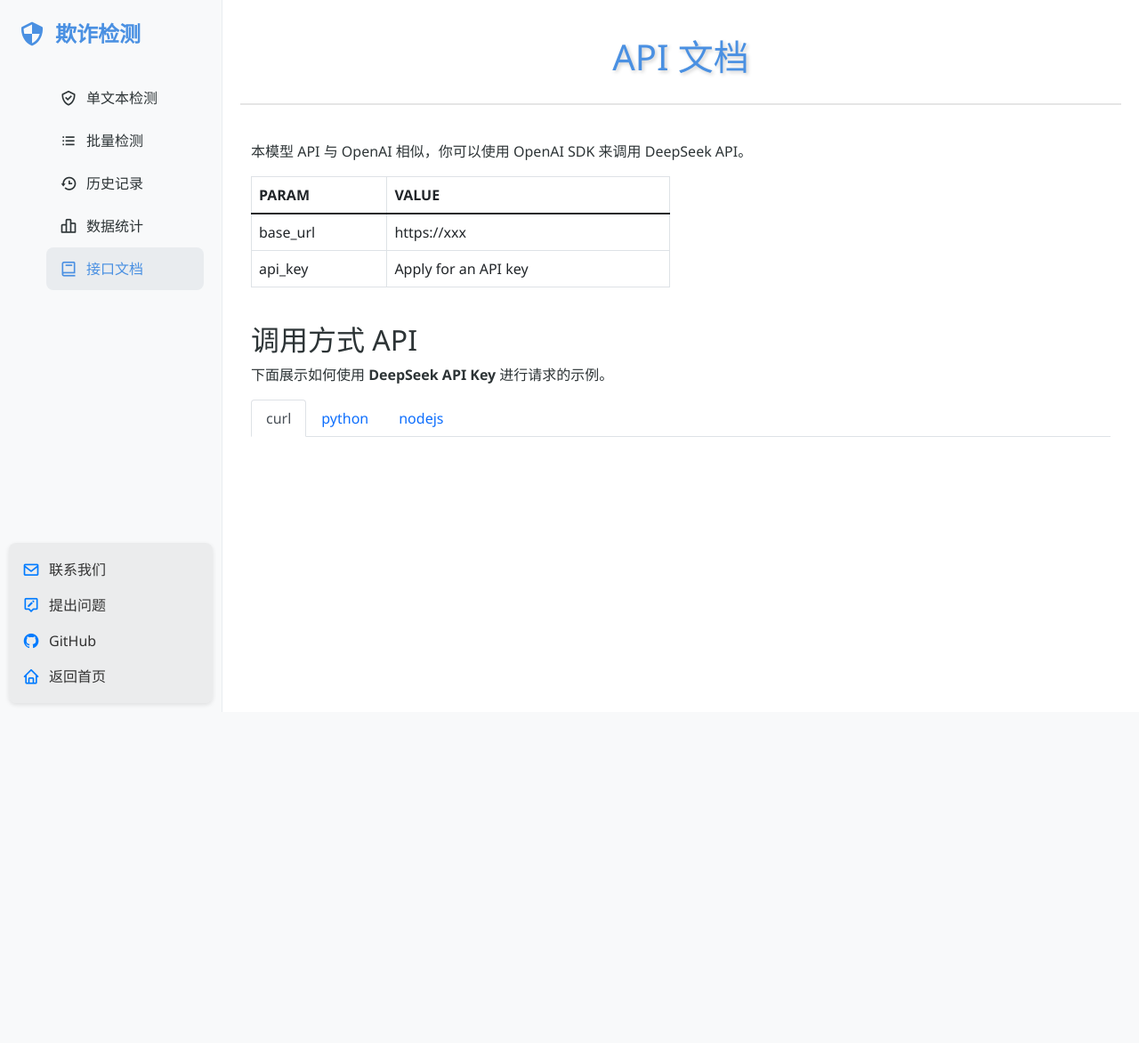
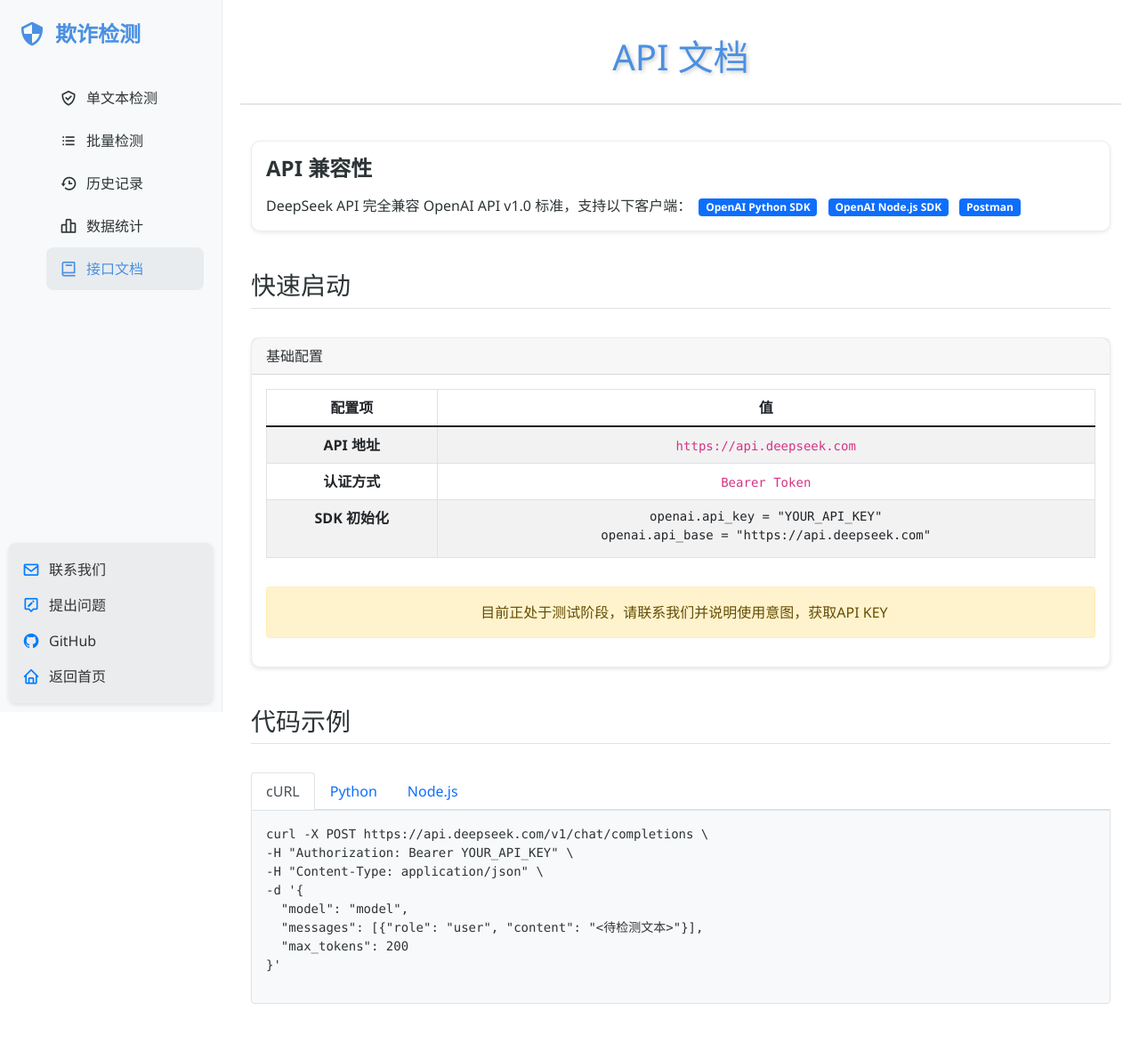
Before and after one commit to Ba-YH/fraud, a Flask app: page /docs in a window 1280 px wide. Shown: the whole page at 89% size. Before the commit the page ends 800 px from the top, so only its background shows below. Run offline with Flask 3, Linux system fonts and the light colour scheme; parts of the project's set-up code (start-up, migrations or seed data) failed here and were passed over.

Commit message:
完善接口文档页面

```diff
--- a/frontend/templates/api_docs.html
+++ b/frontend/templates/api_docs.html
@@ -5,82 +5,190 @@
 {% block content %}
 <div class="container my-4">
 
-    <!-- 首次调用 API -->
-    <div class="row">
+  <!-- API概览 -->
+  <div class="row mb-4">
     <div class="col-12">
-            <p>
-                本模型 API 与 OpenAI 相似，你可以使用 OpenAI SDK 来调用 DeepSeek API。
+      <div class="card shadow-sm">
+        <div class="card-body">
+          <h5 class="card-title">API 兼容性</h5>
+          <p class="card-text">
+            DeepSeek API 完全兼容 OpenAI API v1.0 标准，支持以下客户端：
+            <span class="badge bg-primary mx-1">OpenAI Python SDK</span>
+            <span class="badge bg-primary mx-1">OpenAI Node.js SDK</span>
+            <span class="badge bg-primary mx-1">Postman</span>
           </p>
         </div>
       </div>
+    </div>
+  </div>
 
-    <!-- 参数说明表格 -->
-    <div class="row">
-        <div class="col-12 col-md-6">
-            <table class="table table-bordered">
+  <!-- 快速启动 -->
+  <div class="row mb-4">
+    <div class="col-12">
+      <h3 class="border-bottom pb-2">快速启动</h3>
+    </div>
+  </div>
+<!--      &lt;!&ndash; 参数配置 &ndash;&gt;-->
+<!--  <div class="row mb-4">-->
+<!--    <div class="col-md-6">-->
+<!--      <div class="card">-->
+<!--        <div class="card-header">基础配置</div>-->
+<!--        <table class="table table-striped mb-0">-->
+<!--          <tbody>-->
+<!--            <tr>-->
+<!--              <td class="fw-bold">API 地址</td>-->
+<!--              <td><code>https://api.deepseek.com</code></td>-->
+<!--            </tr>-->
+<!--            <tr>-->
+<!--              <td class="fw-bold">认证方式</td>-->
+<!--              <td><code>Bearer Token</code></td>-->
+<!--            </tr>-->
+<!--            <tr>-->
+<!--              <td class="fw-bold">SDK 初始化</td>-->
+<!--              <td>-->
+<!--                <pre class="mb-0"><code class="language-python">openai.api_key = "YOUR_API_KEY"-->
+<!--openai.api_base = "https://api.deepseek.com"</code></pre>-->
+<!--              </td>-->
+<!--            </tr>-->
+<!--          </tbody>-->
+<!--        </table>-->
+<!--      </div>-->
+<!--    </div>-->
+<!--  </div>-->
+<!-- 参数配置 -->
+<div class="row mb-4">
+  <div class="col-12">
+    <div class="card">
+      <div class="card-header">基础配置</div>
+      <div class="card-body">
+        <div class="table-responsive">
+          <table class="table table-bordered table-striped text-center w-100">
             <thead>
               <tr>
-                        <th>PARAM</th>
-                        <th>VALUE</th>
+                <th>配置项</th>
+                <th>值</th>
               </tr>
             </thead>
             <tbody>
               <tr>
-                        <td>base_url</td>
-                        <td>https://xxx</td>
+                <td class="fw-bold">API 地址</td>
+                <td><code>https://api.deepseek.com</code></td>
               </tr>
               <tr>
-                        <td>api_key</td>
-                        <td>Apply for an API key</td>
+                <td class="fw-bold">认证方式</td>
+                <td><code>Bearer Token</code></td>
+              </tr>
+              <tr>
+                <td class="fw-bold">SDK 初始化</td>
+                <td>
+                  <pre class="mb-0 d-inline-block"><code class="language-python">openai.api_key = "YOUR_API_KEY"
+openai.api_base = "https://api.deepseek.com"</code></pre>
+                </td>
               </tr>
             </tbody>
           </table>
         </div>
-    </div>
 
-    <!-- 调用方式 API -->
-    <div class="row mt-4">
-        <div class="col-12">
-            <h2>调用方式 API</h2>
-            <p>下面展示如何使用 <strong>DeepSeek API Key</strong> 进行请求的示例。</p>
-        </div>
-    </div>
-
-    <!-- 标签页 -->
-    <div class="row">
-        <div class="col-12">
-            <ul class="nav nav-tabs" id="apiTab" role="tablist">
-                <li class="nav-item" role="presentation">
-                    <button class="nav-link active" id="curl-tab" data-bs-toggle="tab" data-bs-target="#curl" type="button" role="tab" aria-controls="curl" aria-selected="true">
-                        curl
-                    </button>
-                </li>
-                <li class="nav-item" role="presentation">
-                    <button class="nav-link" id="python-tab" data-bs-toggle="tab" data-bs-target="#python" type="button" role="tab" aria-controls="python" aria-selected="false">
-                        python
-                    </button>
-                </li>
-                <li class="nav-item" role="presentation">
-                    <button class="nav-link" id="node-tab" data-bs-toggle="tab" data-bs-target="#node" type="button" role="tab" aria-controls="node" aria-selected="false">
-                        nodejs
-                    </button>
-                </li>
-            </ul>
-
-
-            <!-- python -->
-            <div class="tab-pane fade" id="python" role="tabpanel" aria-labelledby="python-tab">
-
-                <pre><code class="language-python">
-                </code></pre>
-            </div>
-
-            <!-- nodejs -->
-            <div class="tab-pane fade" id="node" role="tabpanel" aria-labelledby="node-tab">
-                <pre><code class="language-javascript">
-                </code></pre>
+<!-- 测试阶段说明 -->
+<div class="alert alert-warning mt-3 d-flex align-items-center justify-content-center text-center" role="alert">
+  <i class="fas fa-exclamation-triangle me-2"></i>
+  目前正处于测试阶段，请联系我们并说明使用意图，获取API KEY
 </div>
       </div>
     </div>
   </div>
+</div>
+
+  <!-- 代码示例 -->
+  <div class="row mb-4">
+    <div class="col-12">
+      <h3 class="border-bottom pb-2">代码示例</h3>
+    </div>
+  </div>
+
+  <!-- 语言切换标签 -->
+  <div class="row">
+    <div class="col-12">
+      <ul class="nav nav-tabs" id="apiExamples" role="tablist">
+        <li class="nav-item" role="presentation">
+          <button class="nav-link active" id="curl-tab" data-bs-toggle="tab" data-bs-target="#curl" type="button" role="tab">cURL</button>
+        </li>
+        <li class="nav-item" role="presentation">
+          <button class="nav-link" id="python-tab" data-bs-toggle="tab" data-bs-target="#python" type="button" role="tab">Python</button>
+        </li>
+        <li class="nav-item" role="presentation">
+          <button class="nav-link" id="node-tab" data-bs-toggle="tab" data-bs-target="#nodejs" type="button" role="tab">Node.js</button>
+        </li>
+      </ul>
+
+      <div class="tab-content p-3 border bg-light rounded-bottom">
+        <!-- cURL示例 -->
+        <div class="tab-pane fade show active" id="curl" role="tabpanel">
+          <pre><code class="language-bash">curl -X POST https://api.deepseek.com/v1/chat/completions \
+-H "Authorization: Bearer YOUR_API_KEY" \
+-H "Content-Type: application/json" \
+-d '{
+  "model": "model",
+  "messages": [{"role": "user", "content": "<待检测文本>"}],
+  "max_tokens": 200
+}'</code></pre>
+        </div>
+
+        <!-- Python示例 -->
+        <div class="tab-pane fade" id="python" role="tabpanel">
+          <pre><code class="language-python">import openai
+
+openai.api_key = "YOUR_API_KEY"
+openai.api_base = "https://api.deepseek.com"
+
+response = openai.ChatCompletion.create(
+  model="model",
+  messages=[
+    {"role": "user", "content": "<待检测文本>"}
+  ],
+  temperature=0.7
+)
+
+print(response.choices[0].message.content)</code></pre>
+        </div>
+
+        <!-- Node.js示例 -->
+        <div class="tab-pane fade" id="nodejs" role="tabpanel">
+          <pre><code class="language-javascript">const { Configuration, OpenAIApi } = require("openai");
+
+const config = new Configuration({
+  apiKey: "YOUR_API_KEY",
+  basePath: "https://api.deepseek.com"
+});
+
+const openai = new OpenAIApi(config);
+
+async function generateText() {
+  const response = await openai.createChatCompletion({
+    model: "model",
+    messages: [
+      { role: "user", content: "<待检测文本>" }
+    ],
+    max_tokens: 150
+  });
+
+  console.log(response.data.choices[0].message.content);
+}</code></pre>
+        </div>
+      </div>
+    </div>
+  </div>
+<!--      &lt;!&ndash; 注意事项 &ndash;&gt;-->
+<!--  <div class="row mt-4">-->
+<!--    <div class="col-12">-->
+<!--      <div class="alert alert-warning" role="alert">-->
+<!--        <h4 class="alert-heading">重要提示</h4>-->
+<!--        <ul>-->
+<!--          <li>目前正处于测试阶段，请联系我们并说明使用意图，获取API KEY</li>-->
+<!--          <li>内容安全：禁止投喂违法不良信息</li>-->
+<!--        </ul>-->
+<!--      </div>-->
+<!--    </div>-->
+<!--  </div>-->
+<!--</div>-->
 {% endblock %}
```
Lines whose indentation alone changed are shown as unchanged.
